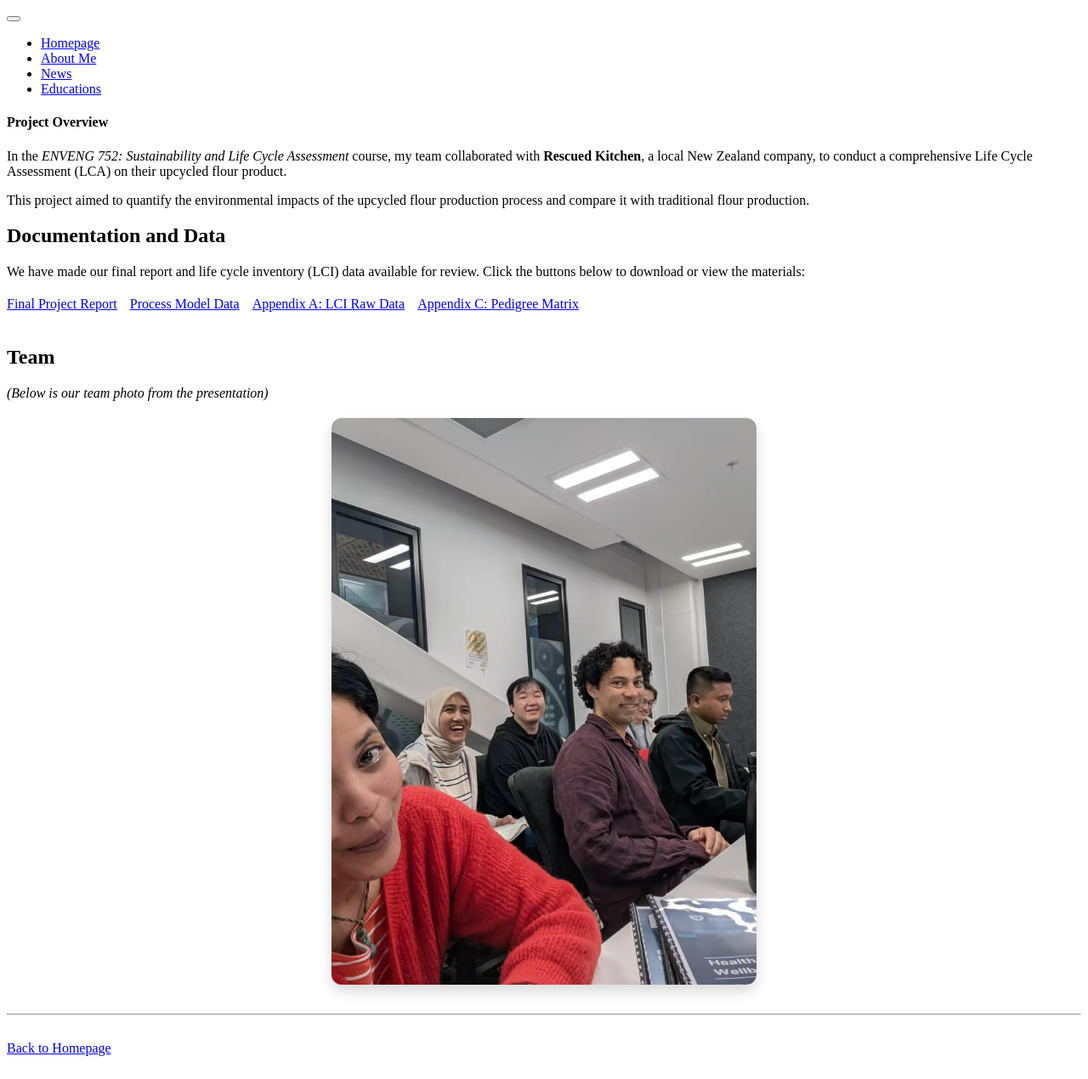
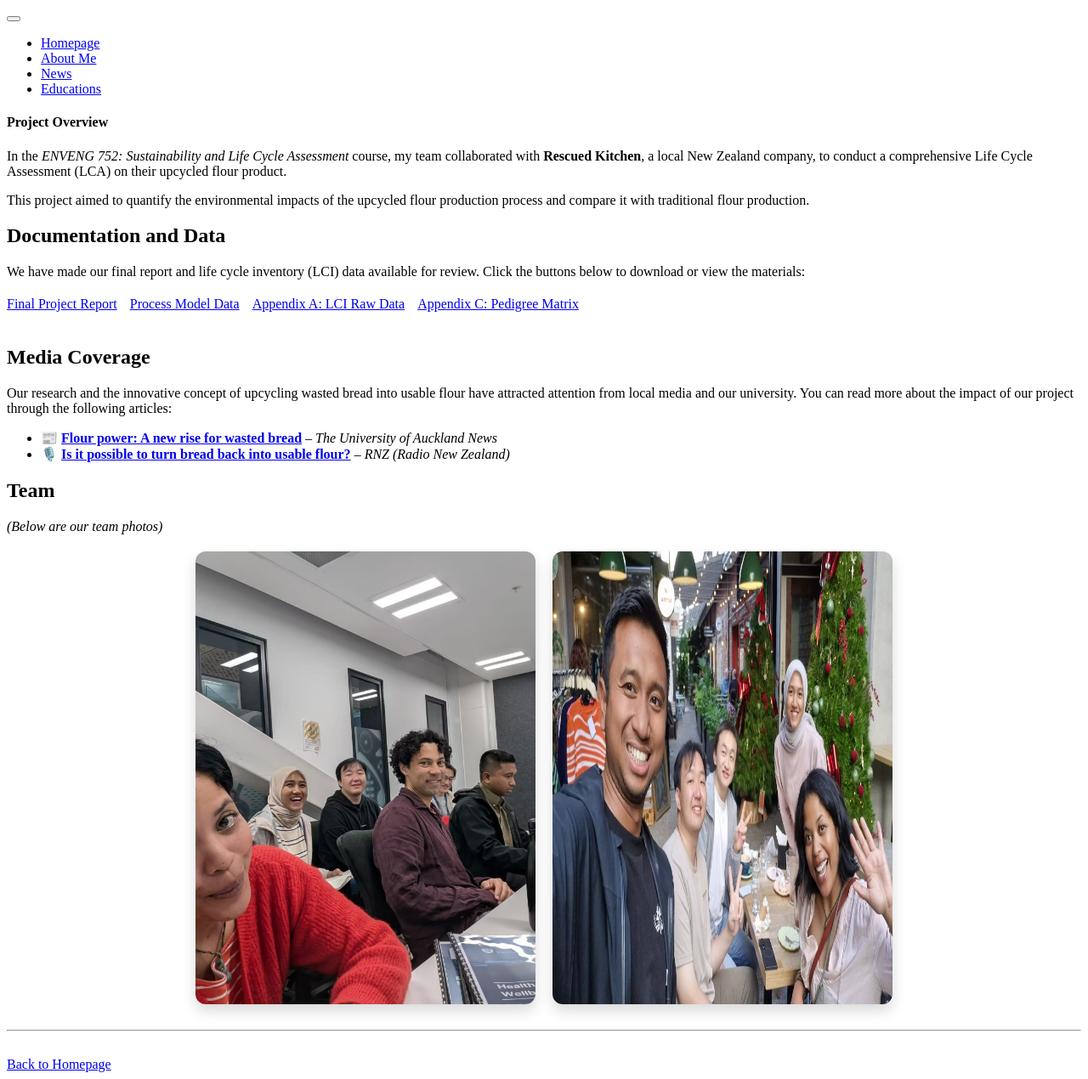
Before and after one commit to Zhang-holden/Zhang-holden.github.io, a Jekyll site: the page built from _pages/rescued-flour-lca.md, in a window 1280 px wide. Shown: the whole page at 85% size. Built offline with Jekyll 4.4.1, drawn with Linux system fonts in a browser that asks for light colours.

Commit message:
Add Media Coverage section to LCA project page with external links

```diff
--- a/_pages/rescued-flour-lca.md
+++ b/_pages/rescued-flour-lca.md
@@ -21,12 +21,20 @@ We have made our final report and life cycle inventory (LCI) data available for
   <a href="/files/projects/rescued-flour/APPENDIX C - PEDIGREE MATRIX.xlsx" class="btn btn--success"><i class="fas fa-file-excel"></i> Appendix C: Pedigree Matrix</a>
 </div>
 
+## <i class="fas fa-newspaper"></i> Media Coverage
+
+Our research and the innovative concept of upcycling wasted bread into usable flour have attracted attention from local media and our university. You can read more about the impact of our project through the following articles:
+
+* 📰 **[Flour power: A new rise for wasted bread](https://www.auckland.ac.nz/en/news/2025/11/17/flour-power-a-new-rise-for-wasted-bread.html)** – *The University of Auckland News*
+* 🎙️ **[Is it possible to turn bread back into usable flour?](https://www.rnz.co.nz/news/national/579240/is-it-possible-to-turn-bread-back-into-usable-flour)** – *RNZ (Radio New Zealand)*
+
 ## <i class="fas fa-users"></i> Team
 
-*(Below is our team photo from the presentation)*
+*(Below are our team photos)*
 
-<div style="text-align: center; margin-bottom: 30px; margin-top: 20px;">
-  <img src="/images/team_photo_1.jpg" alt="Team Photo" style="max-width: 500px; border-radius: 12px; box-shadow: 0 8px 16px rgba(0,0,0,0.15); transition: transform 0.3s;" onmouseover="this.style.transform='scale(1.02)'" onmouseout="this.style.transform='scale(1)'">
+<div style="display: flex; flex-wrap: wrap; gap: 20px; justify-content: center; margin-bottom: 30px; margin-top: 20px;">
+  <img src="/images/team_photo_1.jpg" alt="Team Photo 1" style="max-width: 400px; border-radius: 12px; box-shadow: 0 8px 16px rgba(0,0,0,0.15); transition: transform 0.3s;" onmouseover="this.style.transform='scale(1.02)'" onmouseout="this.style.transform='scale(1)'">
+  <img src="/images/team_photo_2.jpg" alt="Team Photo 2" style="max-width: 400px; border-radius: 12px; box-shadow: 0 8px 16px rgba(0,0,0,0.15); transition: transform 0.3s;" onmouseover="this.style.transform='scale(1.02)'" onmouseout="this.style.transform='scale(1)'">
 </div>
 
 ---
```
